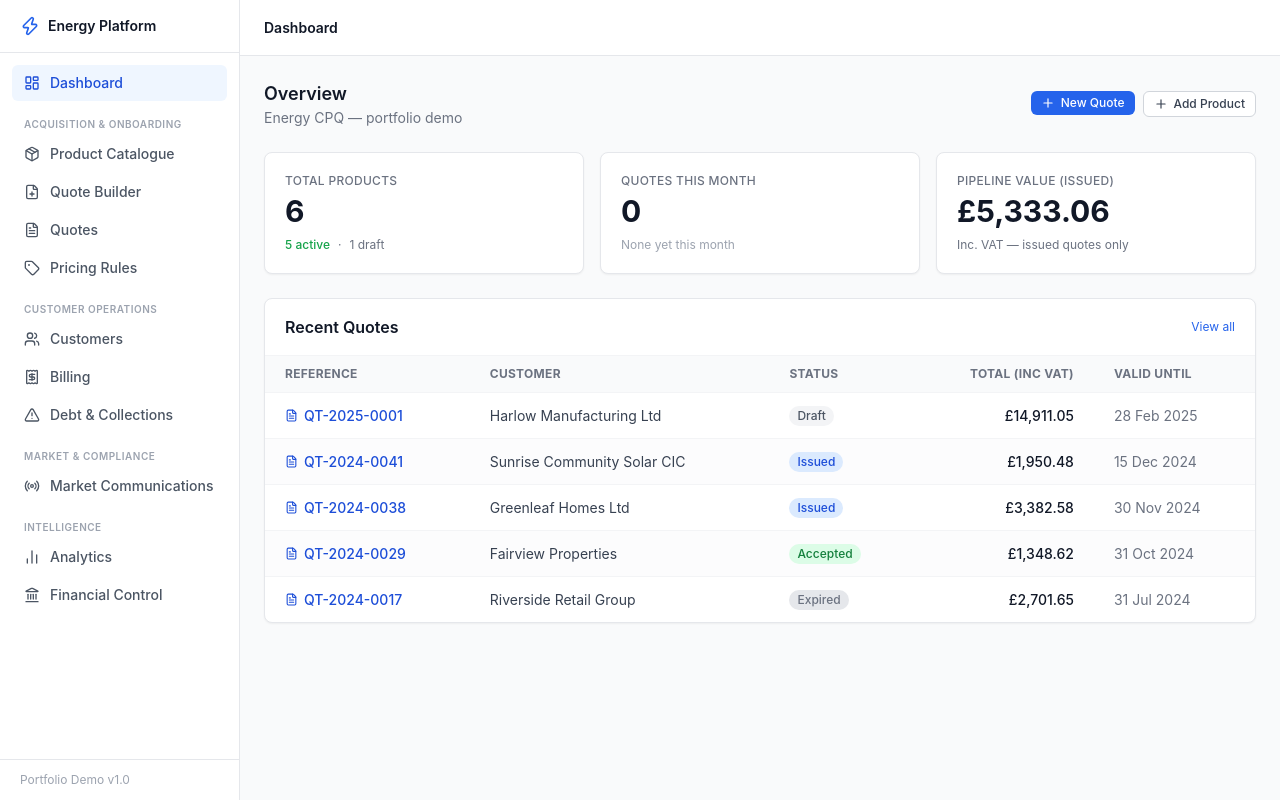
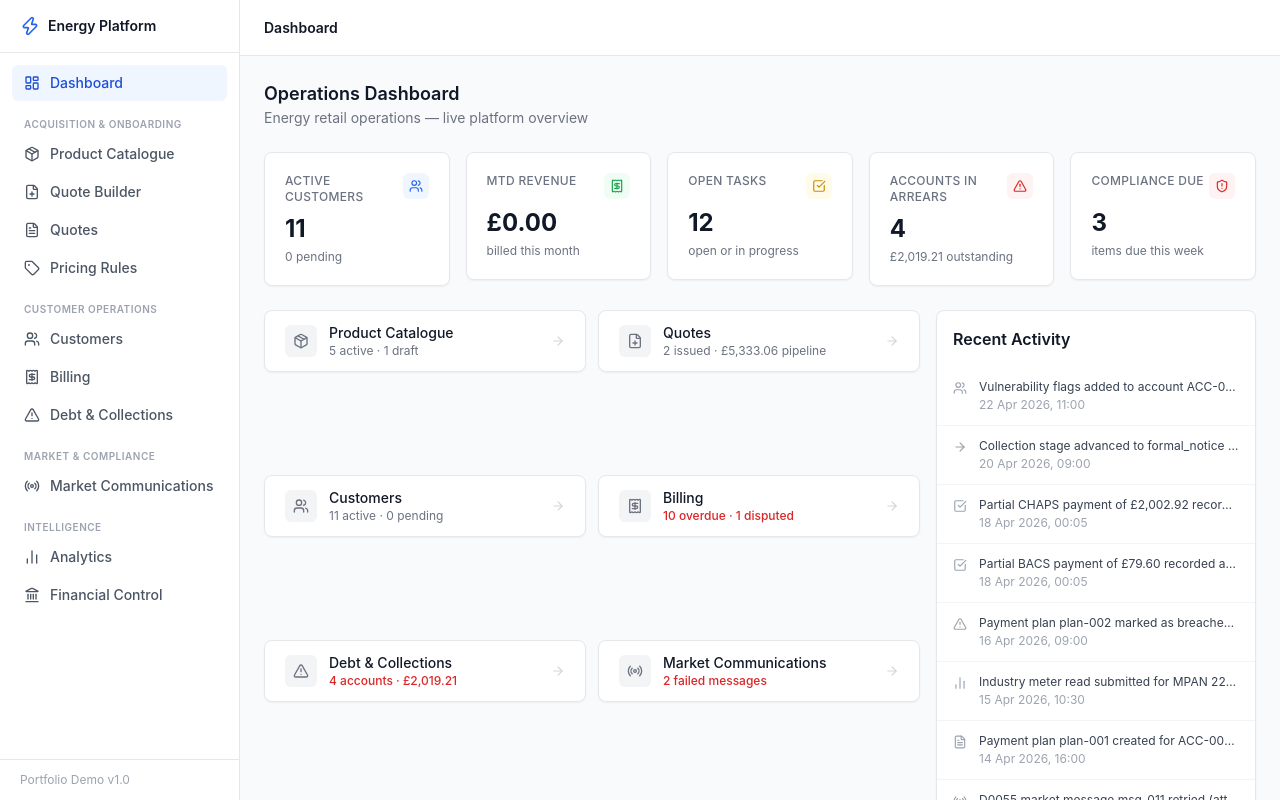
Before and after one commit to MrEessa/CPQ, a Next.js app: page / in a window 1280 px wide. Built offline with nearby package versions, Linux system fonts and the light colour scheme.

Commit message:
Phase 5: Dashboard redesign - KPI cards, module quick links added, billing bar chart and switch gains/losses chart

```diff
--- a/src/app/page.tsx
+++ b/src/app/page.tsx
@@ -1,173 +1,400 @@
 'use client';
 
 import Link from 'next/link';
-import { Plus, FileText } from 'lucide-react';
+import {
+  Users,
+  Receipt,
+  AlertTriangle,
+  CheckSquare,
+  ShieldAlert,
+  Package,
+  FileText,
+  FilePlus,
+  Radio,
+  BarChart2,
+  Landmark,
+  Activity,
+  ArrowRight,
+} from 'lucide-react';
+import {
+  BarChart,
+  Bar,
+  XAxis,
+  YAxis,
+  CartesianGrid,
+  Tooltip,
+  Legend,
+  ResponsiveContainer,
+} from 'recharts';
+import { getCustomers } from '@/lib/data/customers';
+import { getBills } from '@/lib/data/bills';
+import { getTasks } from '@/lib/data/tasks';
+import { getDebtAccounts } from '@/lib/data/debt';
+import { getComplianceItems, getSwitches, getMarketMessages } from '@/lib/data/market';
+import { getAuditEntries, getUnbilledAccounts } from '@/lib/data/finance';
 import { getProducts } from '@/lib/data/products';
-import { getRecentQuotes, getQuotes } from '@/lib/data/quotes';
+import { getQuotes } from '@/lib/data/quotes';
 import { Card, CardHeader, CardTitle } from '@/components/ui/Card';
-import Badge from '@/components/ui/Badge';
-import Button from '@/components/ui/Button';
-import { formatCurrency, formatDate } from '@/lib/utils';
-import { QuoteStatus } from '@/lib/types';
+import { formatCurrency, formatDateTime } from '@/lib/utils';
+import { AuditEntryAction } from '@/lib/types';
 
-const QUOTE_STATUSES: QuoteStatus[] = [
-  'draft',
-  'pending_review',
-  'issued',
-  'accepted',
-  'rejected',
-  'expired',
-];
+// ─── Audit action → icon mapping ─────────────────────────────────────────────
+
+const AUDIT_ICONS: Record<AuditEntryAction, React.ElementType> = {
+  bill_generated: Receipt,
+  payment_recorded: CheckSquare,
+  quote_created: FilePlus,
+  quote_status_changed: FilePlus,
+  plan_created: FileText,
+  plan_breached: AlertTriangle,
+  stage_advanced: ArrowRight,
+  customer_updated: Users,
+  message_retried: Radio,
+  switch_objected: Activity,
+  meter_read_submitted: BarChart2,
+  compliance_item_updated: ShieldAlert,
+};
 
 export default function DashboardPage() {
+  // ── Core data ──────────────────────────────────────────────────────────────
+  const customers = getCustomers();
+  const bills = getBills();
+  const tasks = getTasks();
+  const debtAccounts = getDebtAccounts();
+  const complianceItems = getComplianceItems();
+  const switches = getSwitches();
+  const messages = getMarketMessages();
   const products = getProducts();
-  const allQuotes = getQuotes();
-  const recentQuotes = getRecentQuotes(5);
+  const quotes = getQuotes();
+  const auditEntries = getAuditEntries().slice(0, 10);
+  const unbilledAccounts = getUnbilledAccounts();
 
-  const productsByStatus = {
-    active: products.filter((p) => p.status === 'active').length,
-    draft: products.filter((p) => p.status === 'draft').length,
-    deprecated: products.filter((p) => p.status === 'deprecated').length,
-  };
+  // ── KPI 1: Active customers ────────────────────────────────────────────────
+  const activeCustomers = customers.filter((c) => c.status === 'active').length;
 
-  const thisMonth = new Date();
-  thisMonth.setDate(1);
-  thisMonth.setHours(0, 0, 0, 0);
-  const quotesThisMonth = allQuotes.filter(
-    (q) => new Date(q.createdAt) >= thisMonth,
-  );
+  // ── KPI 2: MTD revenue — sum of amountDue for bills issued this month ──────
+  const now = new Date();
+  const mtdStartStr = new Date(now.getFullYear(), now.getMonth(), 1)
+    .toISOString()
+    .split('T')[0];
+  const mtdRevenue = bills
+    .filter((b) => b.issuedAt.slice(0, 10) >= mtdStartStr)
+    .reduce((s, b) => s + b.amountDue, 0);
 
-  const pipelineValue = allQuotes
-    .filter((q) => q.status === 'issued')
-    .reduce((sum, q) => sum + q.totalWithVat, 0);
+  // ── KPI 3: Open tasks ──────────────────────────────────────────────────────
+  const openTaskCount = tasks.filter(
+    (t) => t.status === 'open' || t.status === 'in_progress',
+  ).length;
 
-  const quoteCountByStatus = QUOTE_STATUSES.reduce(
-    (acc, s) => ({ ...acc, [s]: quotesThisMonth.filter((q) => q.status === s).length }),
-    {} as Record<QuoteStatus, number>,
-  );
+  // ── KPI 4: Accounts in arrears ─────────────────────────────────────────────
+  const arrearsCount = debtAccounts.length;
+  const totalArrears = debtAccounts.reduce((s, d) => s + d.currentBalance, 0);
+
+  // ── KPI 5: Compliance items due this week ──────────────────────────────────
+  const weekEnd = new Date(now);
+  weekEnd.setDate(weekEnd.getDate() + 7);
+  const weekEndStr = weekEnd.toISOString().split('T')[0];
+  const complianceDueThisWeek = complianceItems.filter(
+    (c) => c.status !== 'completed' && c.dueDate <= weekEndStr,
+  ).length;
+
+  // ── Module quick-link status lines ────────────────────────────────────────
+  const activeProducts = products.filter((p) => p.status === 'active').length;
+  const draftProducts = products.filter((p) => p.status === 'draft').length;
+
+  const issuedQuotes = quotes.filter((q) => q.status === 'issued');
+  const pipelineValue = issuedQuotes.reduce((s, q) => s + q.totalWithVat, 0);
+
+  const pendingCustomers = customers.filter((c) => c.status === 'pending').length;
+
+  const overdueBills = bills.filter((b) => b.status === 'overdue').length;
+  const disputedBills = bills.filter((b) => b.status === 'disputed').length;
+
+  const failedMessages = messages.filter((m) => m.status === 'failed').length;
+
+  // ── 6-month billing chart data ─────────────────────────────────────────────
+  const last6Months = Array.from({ length: 6 }, (_, i) => {
+    const d = new Date(now.getFullYear(), now.getMonth() - 5 + i, 1);
+    return d.toISOString().slice(0, 7); // 'YYYY-MM'
+  });
+
+  const billingChartData = last6Months.map((month) => {
+    const monthBills = bills.filter((b) => b.periodFrom.startsWith(month));
+    const revenue = monthBills.reduce((s, b) => s + b.amountDue, 0);
+    const [yr, mo] = month.split('-').map(Number);
+    const label = new Date(yr, mo - 1, 1).toLocaleDateString('en-GB', {
+      month: 'short',
+      year: '2-digit',
+    });
+    return { month: label, revenue: parseFloat(revenue.toFixed(2)) };
+  });
+
+  // ── Switch activity chart data ─────────────────────────────────────────────
+  const switchChartData = last6Months.map((month) => {
+    const monthSwitches = switches.filter((s) => s.initiatedAt.startsWith(month));
+    const [yr, mo] = month.split('-').map(Number);
+    const label = new Date(yr, mo - 1, 1).toLocaleDateString('en-GB', {
+      month: 'short',
+      year: '2-digit',
+    });
+    return {
+      month: label,
+      gained: monthSwitches.filter((s) => s.type === 'gain').length,
+      lost: monthSwitches.filter((s) => s.type === 'loss').length,
+    };
+  });
 
   return (
-    <div className="max-w-5xl space-y-6">
-      <div className="flex items-center justify-between">
-        <div>
-          <h2 className="text-lg font-semibold text-gray-900">Overview</h2>
-          <p className="text-sm text-gray-500">Energy CPQ — portfolio demo</p>
-        </div>
-        <div className="flex gap-2">
-          <Link href="/quotes/new">
-            <Button size="sm">
-              <Plus size={14} /> New Quote
-            </Button>
-          </Link>
-          <Link href="/catalogue">
-            <Button variant="secondary" size="sm">
-              <Plus size={14} /> Add Product
-            </Button>
-          </Link>
-        </div>
+    <div className="max-w-6xl space-y-6">
+
+      {/* ── Page header ──────────────────────────────────────────────────── */}
+      <div>
+        <h2 className="text-lg font-semibold text-gray-900">Operations Dashboard</h2>
+        <p className="text-sm text-gray-500">Energy retail operations — live platform overview</p>
       </div>
 
+      {/* ── 5 KPI cards ──────────────────────────────────────────────────── */}
+      <div className="grid grid-cols-5 gap-4">
+        <KpiCard
+          label="Active Customers"
+          value={activeCustomers}
+          sub={`${pendingCustomers} pending`}
+          icon={Users}
+          href="/customers"
+          color="blue"
+        />
+        <KpiCard
+          label="MTD Revenue"
+          value={formatCurrency(mtdRevenue)}
+          sub="billed this month"
+          icon={Receipt}
+          href="/billing"
+          color="green"
+        />
+        <KpiCard
+          label="Open Tasks"
+          value={openTaskCount}
+          sub="open or in progress"
+          icon={CheckSquare}
+          href="/customers"
+          color="yellow"
+        />
+        <KpiCard
+          label="Accounts in Arrears"
+          value={arrearsCount}
+          sub={`${formatCurrency(totalArrears)} outstanding`}
+          icon={AlertTriangle}
+          href="/debt"
+          color="red"
+        />
+        <KpiCard
+          label="Compliance Due"
+          value={complianceDueThisWeek}
+          sub="items due this week"
+          icon={ShieldAlert}
+          href="/market"
+          color={complianceDueThisWeek > 0 ? 'red' : 'green'}
+        />
+      </div>
+
+      {/* ── Module quick-links + Activity feed ───────────────────────────── */}
       <div className="grid grid-cols-3 gap-4">
-        <Card>
-          <p className="text-xs font-medium uppercase tracking-wide text-gray-500">
-            Total Products
-          </p>
-          <p className="mt-1 text-3xl font-bold text-gray-900">{products.length}</p>
-          <div className="mt-2 flex gap-2 text-xs text-gray-500">
-            <span className="font-medium text-green-600">{productsByStatus.active} active</span>
-            <span>·</span>
-            <span>{productsByStatus.draft} draft</span>
-            {productsByStatus.deprecated > 0 && (
-              <>
-                <span>·</span>
-                <span>{productsByStatus.deprecated} deprecated</span>
-              </>
-            )}
+
+        {/* Module quick-links (2/3 width) */}
+        <div className="col-span-2 grid grid-cols-2 gap-3">
+          <ModuleCard
+            href="/catalogue"
+            icon={Package}
+            label="Product Catalogue"
+            status={`${activeProducts} active · ${draftProducts} draft`}
+          />
+          <ModuleCard
+            href="/quotes"
+            icon={FilePlus}
+            label="Quotes"
+            status={`${issuedQuotes.length} issued · ${formatCurrency(pipelineValue)} pipeline`}
+          />
+          <ModuleCard
+            href="/customers"
+            icon={Users}
+            label="Customers"
+            status={`${activeCustomers} active · ${pendingCustomers} pending`}
+          />
+          <ModuleCard
+            href="/billing"
+            icon={Receipt}
+            label="Billing"
+            status={`${overdueBills} overdue · ${disputedBills} disputed`}
+            alert={overdueBills > 0}
+          />
+          <ModuleCard
+            href="/debt"
+            icon={AlertTriangle}
+            label="Debt & Collections"
+            status={`${arrearsCount} accounts · ${formatCurrency(totalArrears)}`}
+            alert={arrearsCount > 0}
+          />
+          <ModuleCard
+            href="/market"
+            icon={Radio}
+            label="Market Communications"
+            status={`${failedMessages} failed messages`}
+            alert={failedMessages > 0}
+          />
+          <ModuleCard
+            href="/analytics"
+            icon={BarChart2}
+            label="Analytics"
+            status={`${products.length} products · ${formatCurrency(mtdRevenue)} MTD`}
+          />
+          <ModuleCard
+            href="/finance"
+            icon={Landmark}
+            label="Financial Control"
+            status={`${unbilledAccounts.length} unbilled accounts`}
+            alert={unbilledAccounts.length > 0}
+          />
+        </div>
+
+        {/* Activity feed (1/3 width) */}
+        <Card padding={false} className="flex flex-col">
+          <CardHeader className="px-4 pt-4">
+            <CardTitle>Recent Activity</CardTitle>
+          </CardHeader>
+          <div className="divide-y divide-gray-100 overflow-y-auto">
+            {auditEntries.map((entry) => {
+              const Icon = AUDIT_ICONS[entry.action] ?? Activity;
+              return (
+                <div key={entry.id} className="flex gap-3 px-4 py-3">
+                  <div className="mt-0.5 shrink-0 text-gray-400">
+                    <Icon size={14} />
+                  </div>
+                  <div className="min-w-0">
+                    <p className="truncate text-xs text-gray-700">{entry.description}</p>
+                    <p className="mt-0.5 text-xs text-gray-400">
+                      {formatDateTime(entry.performedAt)}
+                    </p>
+                  </div>
+                </div>
+              );
+            })}
           </div>
-        </Card>
-
-        <Card>
-          <p className="text-xs font-medium uppercase tracking-wide text-gray-500">
-            Quotes This Month
-          </p>
-          <p className="mt-1 text-3xl font-bold text-gray-900">{quotesThisMonth.length}</p>
-          <div className="mt-2 flex flex-wrap gap-1">
-            {QUOTE_STATUSES.filter((s) => quoteCountByStatus[s] > 0).map((s) => (
-              <span key={s} className="text-xs text-gray-500">
-                {quoteCountByStatus[s]} {s.replace(/_/g, ' ')}
-              </span>
-            ))}
-            {quotesThisMonth.length === 0 && (
-              <span className="text-xs text-gray-400">None yet this month</span>
-            )}
-          </div>
-        </Card>
-
-        <Card>
-          <p className="text-xs font-medium uppercase tracking-wide text-gray-500">
-            Pipeline Value (Issued)
-          </p>
-          <p className="mt-1 text-3xl font-bold text-gray-900">
-            {formatCurrency(pipelineValue)}
-          </p>
-          <p className="mt-2 text-xs text-gray-500">Inc. VAT — issued quotes only</p>
         </Card>
       </div>
 
-      <Card padding={false}>
-        <CardHeader className="px-5 pt-4">
-          <CardTitle>Recent Quotes</CardTitle>
-          <Link href="/quotes" className="text-xs text-blue-600 hover:underline">
-            View all
-          </Link>
-        </CardHeader>
-        {recentQuotes.length === 0 ? (
-          <div className="px-5 pb-6 text-center text-sm text-gray-400">
-            No quotes yet.{' '}
-            <Link href="/quotes/new" className="text-blue-600 hover:underline">
-              Create your first quote
-            </Link>
-          </div>
-        ) : (
-          <table className="w-full text-sm">
-            <thead className="border-t border-b border-gray-100 bg-gray-50 text-xs font-medium uppercase tracking-wide text-gray-500">
-              <tr>
-                <th className="px-5 py-2.5 text-left">Reference</th>
-                <th className="px-5 py-2.5 text-left">Customer</th>
-                <th className="px-5 py-2.5 text-left">Status</th>
-                <th className="px-5 py-2.5 text-right">Total (inc VAT)</th>
-                <th className="px-5 py-2.5 text-left">Valid Until</th>
-              </tr>
-            </thead>
-            <tbody>
-              {recentQuotes.map((q, i) => (
-                <tr
-                  key={q.id}
-                  className={`border-b border-gray-100 last:border-0 ${i % 2 === 1 ? 'bg-gray-50/50' : ''}`}
-                >
-                  <td className="px-5 py-3">
-                    <Link
-                      href={`/quotes/${q.id}`}
-                      className="flex items-center gap-1.5 font-medium text-blue-700 hover:underline"
-                    >
-                      <FileText size={13} className="shrink-0" />
-                      {q.reference}
-                    </Link>
-                  </td>
-                  <td className="px-5 py-3 text-gray-700">{q.customerName}</td>
-                  <td className="px-5 py-3">
-                    <Badge variant={q.status} />
-                  </td>
-                  <td className="px-5 py-3 text-right font-medium text-gray-900">
-                    {formatCurrency(q.totalWithVat)}
-                  </td>
-                  <td className="px-5 py-3 text-gray-500">{formatDate(q.validUntil)}</td>
-                </tr>
-              ))}
-            </tbody>
-          </table>
-        )}
-      </Card>
+      {/* ── Charts ───────────────────────────────────────────────────────── */}
+      <div className="grid grid-cols-2 gap-4">
+
+        {/* Billing summary — 6-month bar chart */}
+        <Card>
+          <CardHeader>
+            <CardTitle>Billing Revenue — Last 6 Months</CardTitle>
+          </CardHeader>
+          <ResponsiveContainer width="100%" height={220}>
+            <BarChart data={billingChartData} margin={{ top: 0, right: 8, bottom: 0, left: 8 }}>
+              <CartesianGrid strokeDasharray="3 3" stroke="#f0f0f0" />
+              <XAxis dataKey="month" tick={{ fontSize: 11 }} />
+              <YAxis
+                tick={{ fontSize: 11 }}
+                tickFormatter={(v) => `£${(v / 1000).toFixed(0)}k`}
+              />
+              <Tooltip formatter={(v) => formatCurrency(v as number)} />
+              <Bar dataKey="revenue" name="Revenue" fill="#3b82f6" radius={[3, 3, 0, 0]} />
+            </BarChart>
+          </ResponsiveContainer>
+        </Card>
+
+        {/* Switch activity — gains vs losses per month */}
+        <Card>
+          <CardHeader>
+            <CardTitle>Switch Activity — Last 6 Months</CardTitle>
+          </CardHeader>
+          <ResponsiveContainer width="100%" height={220}>
+            <BarChart data={switchChartData} margin={{ top: 0, right: 8, bottom: 0, left: 8 }}>
+              <CartesianGrid strokeDasharray="3 3" stroke="#f0f0f0" />
+              <XAxis dataKey="month" tick={{ fontSize: 11 }} />
+              <YAxis tick={{ fontSize: 11 }} allowDecimals={false} />
+              <Tooltip />
+              <Legend iconSize={10} wrapperStyle={{ fontSize: 11 }} />
+              <Bar dataKey="gained" name="Gained" fill="#22c55e" radius={[3, 3, 0, 0]} />
+              <Bar dataKey="lost" name="Lost" fill="#ef4444" radius={[3, 3, 0, 0]} />
+            </BarChart>
+          </ResponsiveContainer>
+        </Card>
+      </div>
     </div>
   );
 }
+
+// ─── Sub-components ────────────────────────────────────────────────────────────
+
+type KpiColor = 'blue' | 'green' | 'yellow' | 'red';
+
+const KPI_ICON_COLORS: Record<KpiColor, string> = {
+  blue: 'bg-blue-50 text-blue-600',
+  green: 'bg-green-50 text-green-600',
+  yellow: 'bg-yellow-50 text-yellow-600',
+  red: 'bg-red-50 text-red-600',
+};
+
+function KpiCard({
+  label,
+  value,
+  sub,
+  icon: Icon,
+  href,
+  color,
+}: {
+  label: string;
+  value: string | number;
+  sub: string;
+  icon: React.ElementType;
+  href: string;
+  color: KpiColor;
+}) {
+  return (
+    <Link href={href} className="block">
+      <Card className="hover:border-gray-300 hover:shadow-md transition-shadow">
+        <div className="flex items-start justify-between">
+          <p className="text-xs font-medium uppercase tracking-wide text-gray-500">{label}</p>
+          <div className={`rounded-md p-1.5 ${KPI_ICON_COLORS[color]}`}>
+            <Icon size={14} />
+          </div>
+        </div>
+        <p className="mt-2 text-2xl font-bold text-gray-900">{value}</p>
+        <p className="mt-1 text-xs text-gray-500">{sub}</p>
+      </Card>
+    </Link>
+  );
+}
+
+function ModuleCard({
+  href,
+  icon: Icon,
+  label,
+  status,
+  alert = false,
+}: {
+  href: string;
+  icon: React.ElementType;
+  label: string;
+  status: string;
+  alert?: boolean;
+}) {
+  return (
+    <Link href={href} className="block">
+      <Card className="flex items-center gap-3 hover:border-gray-300 hover:shadow-md transition-shadow py-3">
+        <div className="shrink-0 rounded-md bg-gray-100 p-2 text-gray-500">
+          <Icon size={16} />
+        </div>
+        <div className="min-w-0">
+          <p className="text-sm font-medium text-gray-900">{label}</p>
+          <p className={`truncate text-xs ${alert ? 'text-red-600 font-medium' : 'text-gray-500'}`}>
+            {status}
+          </p>
+        </div>
+        <ArrowRight size={14} className="ml-auto shrink-0 text-gray-300" />
+      </Card>
+    </Link>
+  );
+}
```
